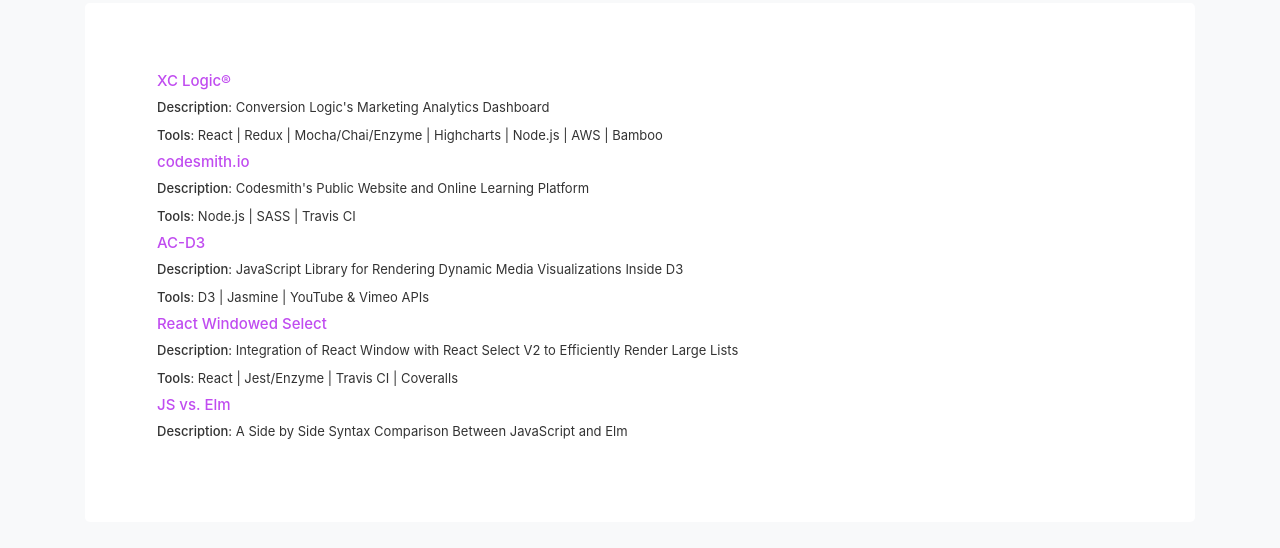
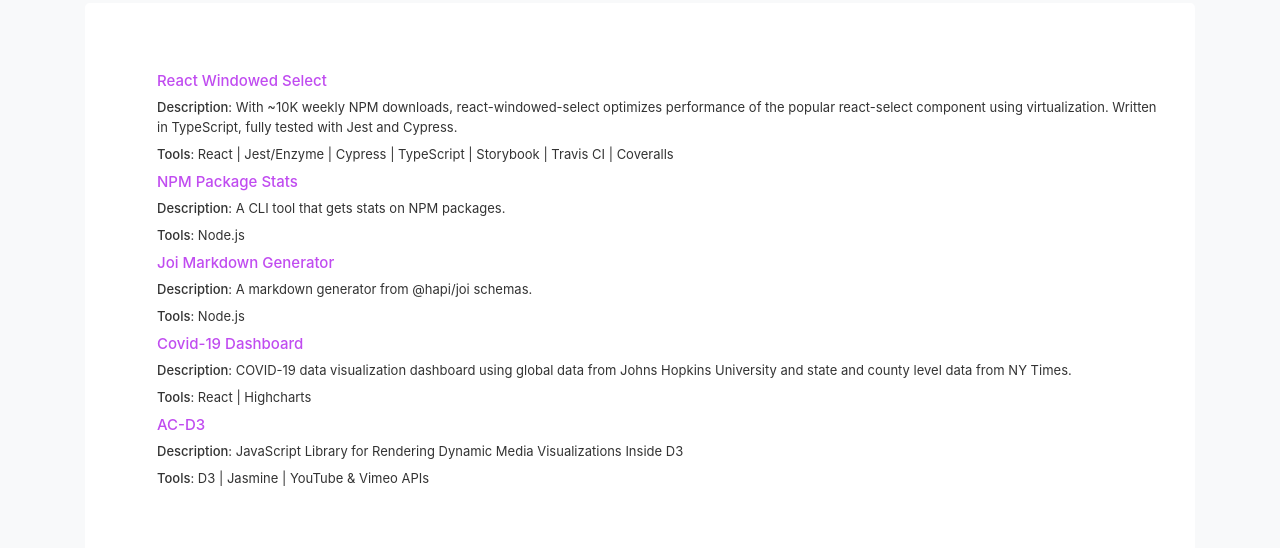
Before and after one commit to jacobworrel/jacobworrel.github.io.v2, a Gatsby site: page /projects in a window 1280 px wide. Shown: the part 93-641 px from the top of the page. Built offline with nearby package versions, Linux system fonts and the light colour scheme; Gatsby itself is replaced by a stand-in of ours.

Commit message:
update projects

```diff
--- a/src/pages/projects.js
+++ b/src/pages/projects.js
@@ -6,33 +6,34 @@
 
 const projectList = [
   {
-    name: 'XC Logic®',
-    description: `Conversion Logic's Marketing Analytics Dashboard`,
-    link: 'https://www.conversionlogic.com/platform',
-    stack: 'React | Redux | Mocha/Chai/Enzyme | Highcharts | Node.js | AWS | Bamboo',
+    name: 'React Windowed Select',
+    description: 'With ~10K weekly NPM downloads, react-windowed-select optimizes performance of the popular react-select component using virtualization. Written in TypeScript, fully tested with Jest and Cypress.',
+    link: 'https://github.com/jacobworrel/react-windowed-select',
+    stack: 'React | Jest/Enzyme | Cypress | TypeScript | Storybook | Travis CI | Coveralls',
   },
   {
-    name: 'codesmith.io',
-    description: `Codesmith's Public Website and Online Learning Platform`,
-    link: 'https://codesmith.io',
-    stack: 'Node.js | SASS | Travis CI',
+    name: 'NPM Package Stats',
+    description: 'A CLI tool that gets stats on NPM packages.',
+    link: 'https://www.npmjs.com/package/npm-pkg-stats',
+    stack: 'Node.js',
+  },
+  {
+    name: 'Joi Markdown Generator',
+    description: 'A markdown generator from @hapi/joi schemas.',
+    link: 'https://www.npmjs.com/package/joi-md-doc',
+    stack: 'Node.js',
+  },
+  {
+    name: 'Covid-19 Dashboard',
+    description: 'COVID-19 data visualization dashboard using global data from Johns Hopkins University and state and county level data from NY Times.',
+    link: 'https://goofy-agnesi-0d5e9a.netlify.app/',
+    stack: 'React | Highcharts',
   },
   {
     name: 'AC-D3',
     description: 'JavaScript Library for Rendering Dynamic Media Visualizations Inside D3',
-    link: 'http://ac-d3.com',
+    link: 'https://github.com/AC-D3/AC-D3',
     stack: 'D3 | Jasmine | YouTube & Vimeo APIs',
-  },
-  {
-    name: 'React Windowed Select',
-    description: 'Integration of React Window with React Select V2 to Efficiently Render Large Lists',
-    link: 'https://github.com/jacobworrel/react-windowed-select',
-    stack: 'React | Jest/Enzyme | Travis CI | Coveralls',
-  },
-  {
-    name: 'JS vs. Elm',
-    description: 'A Side by Side Syntax Comparison Between JavaScript and Elm',
-    link: 'https://github.com/jacobworrel/js-vs-elm',
   },
 ];
 
```
